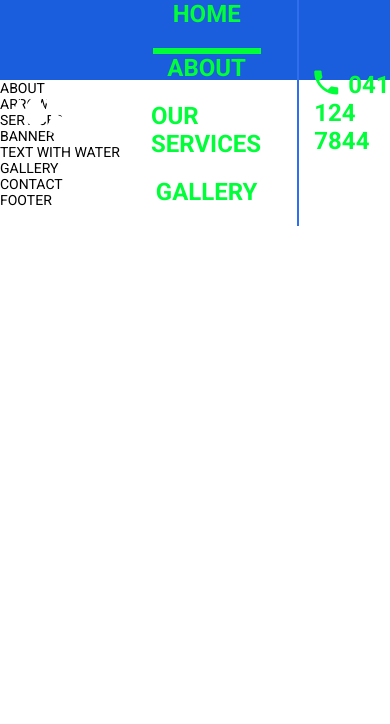
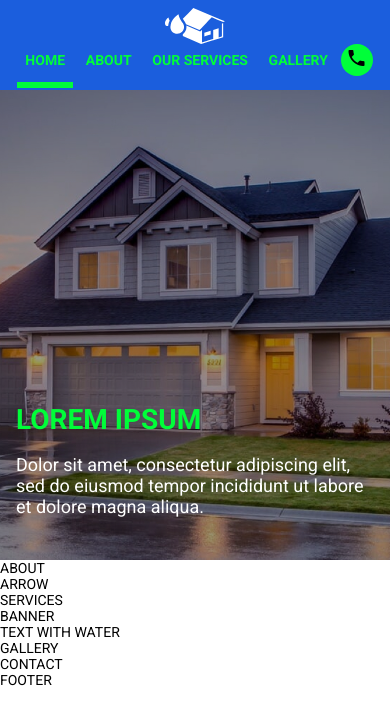
Before and after one commit to fernandojimenezponce/cleaners, a plain HTML site: page index.html in a window 390 px wide. Shown: the top 724 px of the page. Drawn offline with Linux system fonts and the light colour scheme; files whose address does not match are found by name.

Commit message:
Finshed mobile header and full slide

```diff
--- a/index.html
+++ b/index.html
@@ -19,6 +19,7 @@
                             <li><a href="#about">About</a></li>
                             <li><a href="#services">Our services</a></li>
                             <li><a href="#gallery">Gallery</a></li>
+                            <li class='m-phone-link'><a href="#gallery"><span class="icon-phone"></span></a></li>
                         </ul>
                     </div>
                     <div class="phone">
@@ -27,6 +28,20 @@
                 </div>
             </div>
         </header>
+        <section class='slide'>
+            <div class="overlay-text">
+                <div class="container">
+                    <div class="text">
+                        <h1>Lorem Ipsum</h1>
+                        <p>Dolor sit amet, consectetur adipiscing elit, sed do eiusmod
+                            tempor incididunt ut labore et dolore magna aliqua.</p>
+                    </div>
+                </div>
+            </div>
+        </section>
+        <div class="water-img">
+
+        </div>
         <section>ABOUT</section>
         <section>ARROW</section>
         <section>SERVICES</section>
--- a/style.css
+++ b/style.css
@@ -80,7 +80,6 @@ body{
 .container{
     display: block;
     width: 100%;
-    padding: 0 15px;
 }
 
 /* Backgrounds */
@@ -100,6 +99,7 @@ header {
     top: 0;
     left: 0;
     height: 80px;
+    z-index: 9999;
 }
 
 header .header-content {
@@ -114,7 +114,7 @@ header .header-content > div {
     display: -webkit-flex;
     flex: 1;
     padding: 0 15px;
-    font-size: 24px;
+    font-size: 14px;
 }
 
 header .header-content > div > * {
@@ -188,6 +188,124 @@ header .header-content .phone a span {
     margin-right: 10px;
 }
 
+header .header-content .links .m-phone-link{
+    display: none;
+    color: transparent;
+    font-size: 16px;
+    background-color: #00fe39;
+    width: 32px;
+    height: 32px;
+    text-decoration: none !important;
+    border-radius: 50%;
+    padding: 0;
+    margin-top: -8px;
+}
+
+header .header-content .links .m-phone-link:hover,
+header .header-content .links .m-phone-link:focus{
+    color: white;
+}
+
+header .header-content .links .m-phone-link a{
+    display: inline-block;
+    margin: auto;
+}
+
+/* end Header */
+
+/* Slide */
+
+section.slide {
+    height: 705px;
+    width: 100%;
+    position: relative;
+    background: url(images/slide.jpg) no-repeat fixed center ;
+    background-size: cover;
+}
+
+section.slide .overlay-text {
+    position: absolute;
+    width: 100%;
+    height: 100%;
+    left: 0;
+    top: 0;
+    display: flex;
+    display: -webkit-flex;
+    align-items: flex-end;
+    background: rgba(0,0,0,0.4);
+}
+
+section.slide .overlay-text .text{
+    padding-bottom: 120px;
+    width: 75%;
+    padding-left: 16px;
+    padding-right: 16px;
+}
+
+section.slide .overlay-text .text h1 {
+    color: #00fe39;
+    font-size: 64px;
+    text-transform: uppercase;
+    margin-bottom: 16px;
+    margin-top: 16px;
+}
+
+section.slide .overlay-text .text p {
+    color: white;
+    font-size: 28px;
+}
+
+/* end Slide */
+
+@media screen and (max-width: 574px) {
+    header{
+        height: 90px;
+    }
+    header .header-content{
+        flex-wrap: wrap;
+        -webkit-flex-wrap: wrap;
+    }
+    header .header-content .phone{
+        display: none;
+    }
+    header .header-content .links,
+    header .header-content .logo{
+        width: 100%;
+        flex: auto;
+    }
+    header .header-content .logo{
+        padding: 8px 0;
+    }
+    header .header-content .logo img{
+        max-width: 60px;
+    }
+    header .header-content .links ul li{
+        padding: 0 8px 14px;
+    }
+    header .header-content .links .m-phone-link{
+        display: inline-flex;
+    }
+
+    section.slide .overlay-text .text {
+        width: 90%;
+        padding-bottom: 25px;
+    }
+
+    section.slide .overlay-text .text h1 {
+        font-size: 28px;
+        margin-bottom: 10px;
+    }
+
+    section.slide .overlay-text .text p{
+        font-size: 18px;
+    }
+
+    section.slide {
+        height: 480px;
+    }
+
+}
+
 /* SM breakpoint */
 @media screen and (min-width: 575px) {
     .container{
@@ -200,6 +318,15 @@ header .header-content .phone a span {
     }
     header .header-content .links ul li {
         padding: 0 4px 26px;
+    }
+
+    section.slide .overlay-text .text {
+        width: 80%;
+        padding-bottom: 80px;
+    }
+
+    section.slide{
+        height: 550px;
     }
 }
 
@@ -216,6 +343,12 @@ header .header-content .phone a span {
     header .header-content .links ul li {
         padding: 0 8px 24px;
     }
+
+    section.slide{
+        height: 705px;
+    }
+
+
 }
 
 /* LG breakpoint */
@@ -231,6 +364,10 @@ header .header-content .phone a span {
     }
     header .header-content .links ul li {
         padding: 0 14px 20px;
+    }
+
+    section.slide .overlay-text .text {
+        padding-bottom: 120px;
     }
 }
 
```
Also changed, not shown: images/slide.jpg (added), images/water.png (added), images/water@2x.png (added), images/water@3x.png (added), 4 other files.
